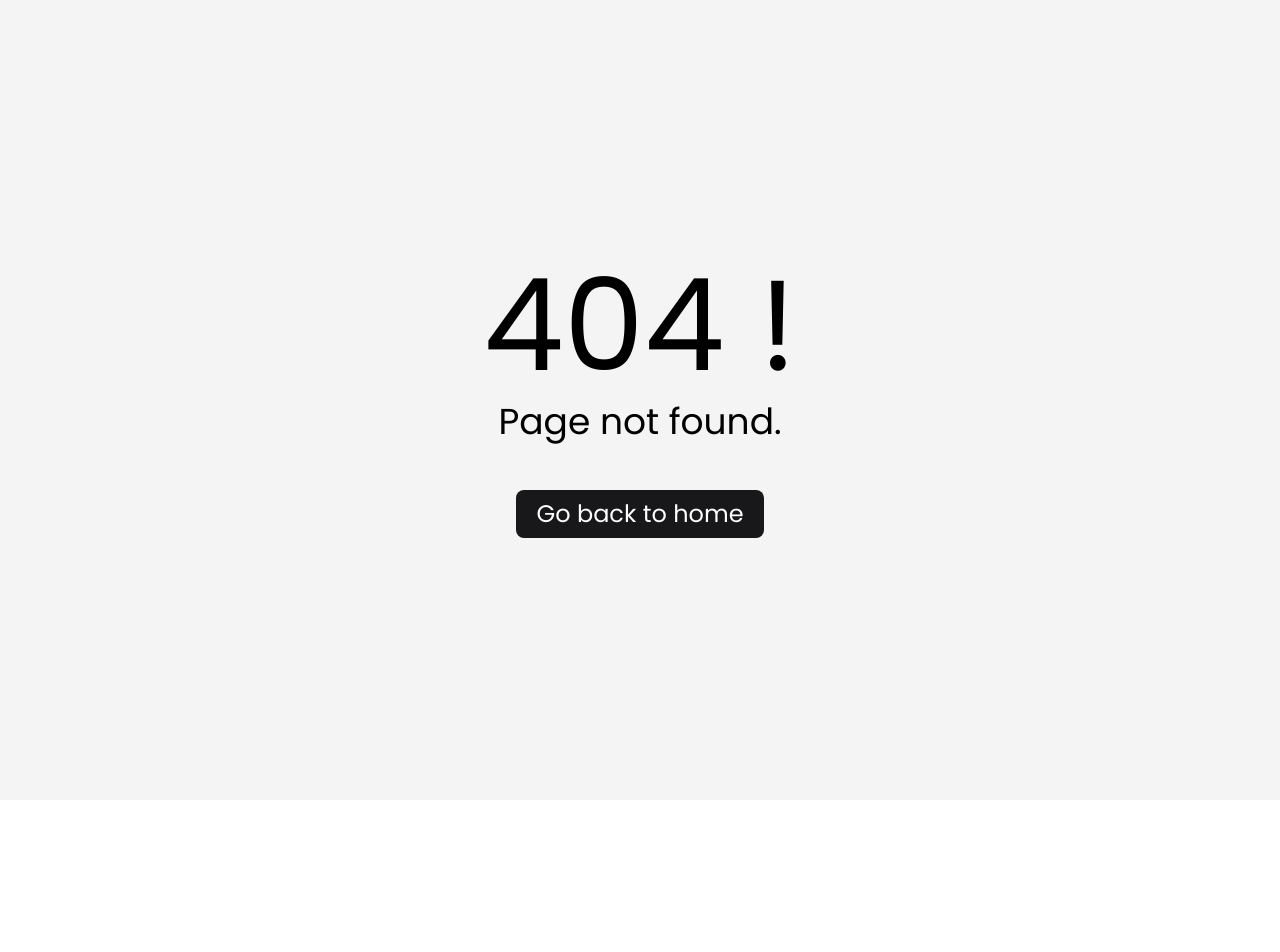
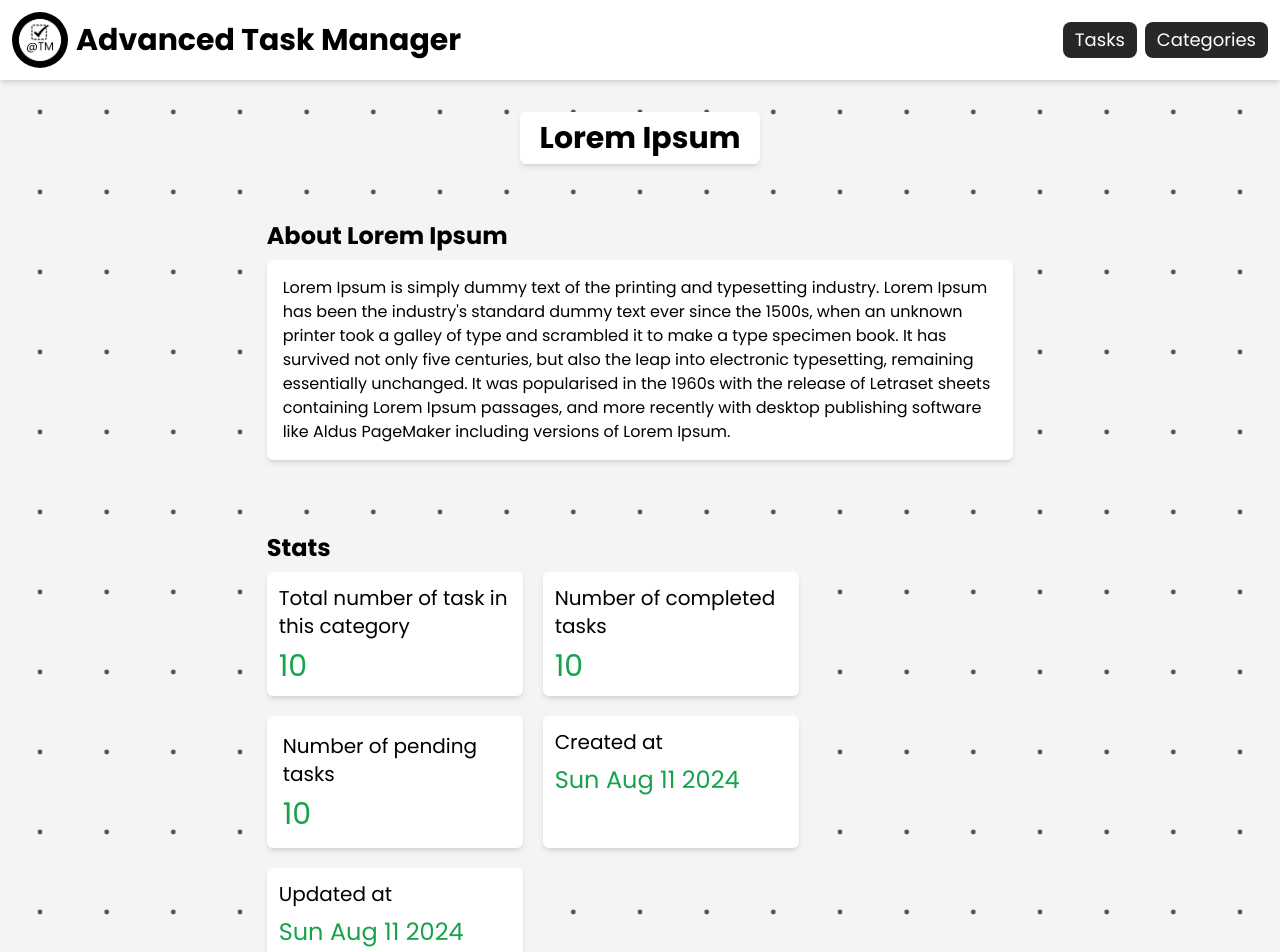
Before and after one commit to Abhishekkumar2021/advanced-task-manager, a React (Vite) app in the folder frontend/: page /categories/1 in a window 1280 px wide. Before the commit this address had no page. Shown: the top 952 px of the page. Before the commit the page ends 800 px from the top, so only its background shows below. Built offline with nearby package versions, Linux system fonts and the light colour scheme.

Commit message:
add category page

```diff
--- a/frontend/src/App.jsx
+++ b/frontend/src/App.jsx
@@ -3,7 +3,7 @@ import Navbar from './components/Navbar'
 
 function App() {
   return (
-    <div className="bg-zinc-100 w-full min-h-screen flex flex-col">
+    <div className="bg-taskbg bg-center bg-zinc-100 w-full min-h-screen flex flex-col">
       <Navbar />
       <Outlet />
     </div>
--- /dev/null
+++ b/frontend/src/components/Category.jsx
@@ -0,0 +1,7 @@
+export default function Category(){
+    return (
+        <div>
+            <h1>Category component</h1>
+        </div>
+    )
+}
--- /dev/null
+++ b/frontend/src/pages/Category.jsx
@@ -0,0 +1,81 @@
+import { useParams } from 'react-router-dom';
+
+export default function Category() {
+    const params = useParams()
+    const id = params.id
+
+    // Data fetching logic here
+    const category = {
+        id: id,
+        title: `Lorem Ipsum`,
+        description: `Lorem Ipsum is simply dummy text of the printing and typesetting industry. Lorem Ipsum has been the industry's standard dummy text ever since the 1500s, when an unknown printer took a galley of type and scrambled it to make a type specimen book. It has survived not only five centuries, but also the leap into electronic typesetting, remaining essentially unchanged. It was popularised in the 1960s with the release of Letraset sheets containing Lorem Ipsum passages, and more recently with desktop publishing software like Aldus PageMaker including versions of Lorem Ipsum.`,
+        tasks: 10,
+        completed: 5,
+        createdAt: new Date().toDateString(),
+        updatedAt: new Date().toDateString(),
+    }
+
+    return (
+        <div className='flex-1 p-8 flex flex-col items-center gap-6'>
+            <h1 className='rounded-md shadow-md bg-white text-3xl font-bold px-5 py-2'>{category.title}</h1>
+            <div className='flex flex-1 w-full gap-2 flex-col items-center'>
+                <div className='w-4/6 p-8'>
+                    <h2 className='font-bold text-2xl mb-2 '>
+                        About {category.title}
+                    </h2>
+                    <p className='text-md bg-white shadow-md rounded-md p-4'>
+                        {category.description}
+                    </p>
+                </div>
+                <div className='w-4/6 p-8'>
+                    <h2 className='font-bold text-2xl mb-2'>
+                        Stats
+                    </h2>
+                    <div className='flex gap-5 flex-wrap'>
+                        <div className='p-3 shadow-md bg-white rounded-md w-64'>
+                            <h3 className='text-xl'>
+                                Total number of task in this category
+                            </h3>
+                            <p className='text-3xl mt-2 text-green-600'>
+                                {category.tasks}
+                            </p>
+                        </div>
+                        <div className='p-3 shadow-md bg-white rounded-md w-64'>
+                            <h3 className='text-xl'>
+                                Number of completed tasks
+                            </h3>
+                            <p className='text-3xl mt-2 text-green-600'>
+                                {category.tasks}
+                            </p>
+                        </div>
+                        <div className='p-4 shadow-md bg-white rounded-md w-64'>
+                            <h3 className='text-xl'>
+                                Number of pending tasks
+                            </h3>
+                            <p className='text-3xl mt-2 text-green-600'>
+                                {category.tasks}
+                            </p>
+                        </div>
+                        <div className='p-3 shadow-md bg-white rounded-md w-64'>
+                            <h3 className='text-xl'>
+                                Created at
+                            </h3>
+                            <p className='text-2xl mt-2 text-green-600'>
+                                {category.createdAt}
+                            </p>
+                        </div>
+                        <div className='p-3 shadow-md bg-white rounded-md w-64'>
+                            <h3 className='text-xl'>
+                                Updated at
+                            </h3>
+                            <p className='text-2xl mt-2 text-green-600'>
+                                {category.updatedAt}
+                            </p>
+                        </div>
+                    </div>
+                </div>
+            </div>
+
+        </div>
+    )
+}
--- a/frontend/src/components/Home.jsx
+++ b/frontend/src/pages/Home.jsx
@@ -1,6 +1,6 @@
 export default function Home() {
   return (
-    <div className="w-full bg-taskbg bg-center p-4 flex-1 gap-20 flex flex-col justify-center items-center">
+    <div className="w-full p-4 flex-1 gap-20 flex flex-col justify-center items-center">
       <div className="text-center">
           <h1 className="text-5xl font-bold mb-10">Stay Organized, Stay Ahead</h1>
           <p className="text-xl mt-2"><span className="text-3xl bg-zinc-800 text-white px-3 rounded-md">Advanced Task Manager</span> - Your Ultimate Tool for Managing Tasks Efficiently</p>
--- a/frontend/tailwind.config.js
+++ b/frontend/tailwind.config.js
@@ -7,7 +7,7 @@ export default {
   theme: {
     extend: {
       backgroundImage: {
-        'taskbg': "url('./src/assets/taskbg.svg')",
+        'taskbg': "url('/src/assets/taskbg.svg')",
       }
     },
   },
```
Also changed, not shown: frontend/src/main.jsx (+7 -2 lines), frontend/src/pages/Error.jsx (renamed from frontend/src/components/Error.jsx).
